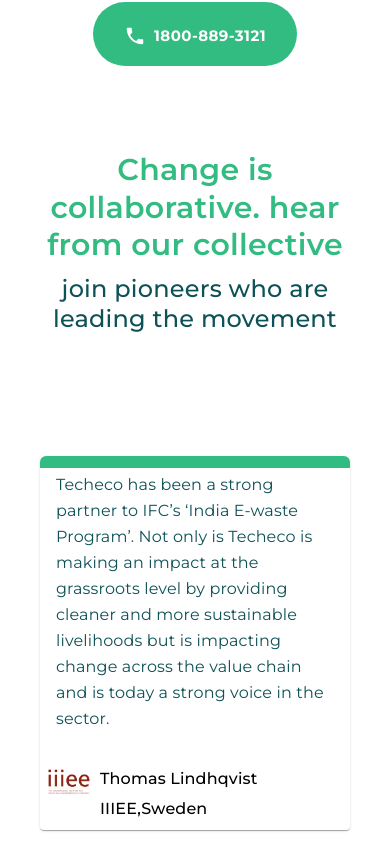
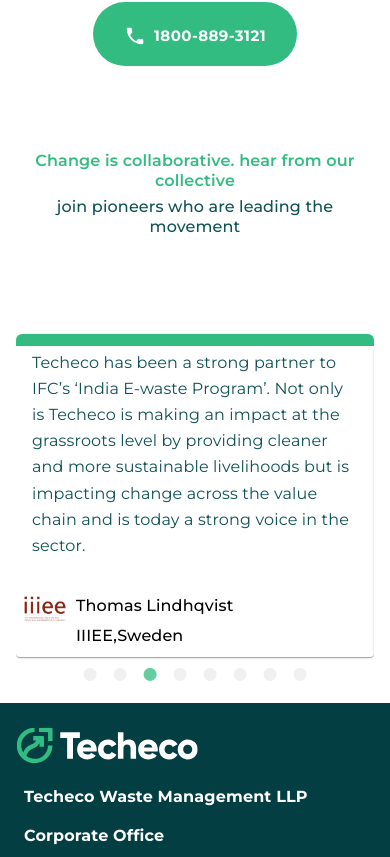
Before and after one commit to vipul-developer/techeco, a React (Create React App) app: page / in a window 390 px wide. Shown: the part 4846-5703 px from the top of the page. Built offline with nearby package versions, Linux system fonts and the light colour scheme.

Commit message:
Techeco Collaborative Page Done With Carousel Function Mobile Font Setup Done

```diff
--- a/src/Component/Home/Collaborative.js
+++ b/src/Component/Home/Collaborative.js
@@ -45,11 +45,11 @@
                 <Grid item xs={12}>
                     <Container fixed>
                         <Box sx={{textAlign:"center",margin:"85px 0px"}}>
-                            <Typography variant='body1' component="div" gutterBottom sx={{fontSize:"30px",fontFamily:"Montserrat",lineHeight:1.25,fontWeight:600,color:"#33bc82"}}>Change is collaborative. hear from our collective</Typography>
-                            <Typography variant='body1' component="div" gutterBottom sx={{fontSize:"24px",fontFamily:"Montserrat",lineHeight:1.25,fontWeight:500,color:"#0e5156"}}>join pioneers who are leading the movement</Typography>
+                            <Typography variant='body1' component="div" gutterBottom sx={{fontSize:{md:"30px"},fontFamily:"Montserrat",lineHeight:1.25,fontWeight:600,color:"#33bc82"}}>Change is collaborative. hear from our collective</Typography>
+                            <Typography variant='body1' component="div" gutterBottom sx={{fontSize:{md:"24px"},fontFamily:"Montserrat",lineHeight:1.25,fontWeight:500,color:"#0e5156"}}>join pioneers who are leading the movement</Typography>
                         </Box>
                         <Slider {...setting}>
-                            <Box sx={{display:"flex",borderRadius:"12px",boxShadow:"none",borderColor:"rgba(0, 0, 0, 0.2)",p:3}}>
+                            <Box sx={{display:"flex",borderRadius:"12px",boxShadow:"none",borderColor:"rgba(0, 0, 0, 0.2)",p:{md:3},}}>
                                 <Box sx={{display:"flex",minHeight:"12.2px",backgroundColor:"#33bc82",position:"relative",top:"12.2px",borderRadius:"6px 6px 0 0"}}/>
                                 <Card sx={{padding:{md:"32.5px 29.5px 17.3px 53.9px"}}}>
                                     <CardContent>
@@ -67,7 +67,7 @@
                                     </Box>
                                 </Card>
                             </Box>
-                            <Box sx={{display:"flex",borderRadius:"12px",boxShadow:"none",borderColor:"rgba(0, 0, 0, 0.2)",p:3}}>
+                            <Box sx={{display:"flex",borderRadius:"12px",boxShadow:"none",borderColor:"rgba(0, 0, 0, 0.2)",p:{md:3},}}>
                                 <Box sx={{display:"flex",minHeight:"12.2px",backgroundColor:"#0e5156",position:"relative",top:"12.2px",borderRadius:"6px 6px 0 0"}}/>
                                 <Card sx={{padding:{md:"32.5px 29.5px 17.3px 53.9px"}}}>
                                     <CardContent>
@@ -85,7 +85,7 @@
                                     </Box>
                                 </Card>
                             </Box>
-                            <Box sx={{display:"flex",borderRadius:"12px",boxShadow:"none",borderColor:"rgba(0, 0, 0, 0.2)",p:3}}>
+                            <Box sx={{display:"flex",borderRadius:"12px",boxShadow:"none",borderColor:"rgba(0, 0, 0, 0.2)",p:{md:3},}}>
                                 <Box sx={{display:"flex",minHeight:"12.2px",backgroundColor:"#33bc82",position:"relative",top:"12.2px",borderRadius:"6px 6px 0 0"}}/>
                                 <Card sx={{padding:{md:"32.5px 29.5px 17.3px 53.9px"}}}>
                                     <CardContent>
@@ -103,7 +103,7 @@
                                     </Box>
                                 </Card>
                             </Box>
-                            <Box sx={{display:"flex",borderRadius:"12px",boxShadow:"none",borderColor:"rgba(0, 0, 0, 0.2)",p:3}}>
+                            <Box sx={{display:"flex",borderRadius:"12px",boxShadow:"none",borderColor:"rgba(0, 0, 0, 0.2)",p:{md:3},}}>
                                 <Box sx={{display:"flex",minHeight:"12.2px",backgroundColor:"#0e5156",position:"relative",top:"12.2px",borderRadius:"6px 6px 0 0"}}/>
                                 <Card sx={{padding:{md:"32.5px 29.5px 17.3px 53.9px"}}}>
                                     <CardContent>
@@ -121,7 +121,7 @@
                                     </Box>
                                 </Card>
                             </Box>
-                            <Box sx={{display:"flex",borderRadius:"12px",boxShadow:"none",borderColor:"rgba(0, 0, 0, 0.2)",p:3}}>
+                            <Box sx={{display:"flex",borderRadius:"12px",boxShadow:"none",borderColor:"rgba(0, 0, 0, 0.2)",p:{md:3},}}>
                                 <Box sx={{display:"flex",minHeight:"12.2px",backgroundColor:"#33bc82",position:"relative",top:"12.2px",borderRadius:"6px 6px 0 0"}}/>
                                 <Card sx={{padding:{md:"32.5px 29.5px 17.3px 53.9px"}}}>
                                     <CardContent>
@@ -139,7 +139,7 @@
                                     </Box>
                                 </Card>
                             </Box>
-                            <Box sx={{display:"flex",borderRadius:"12px",boxShadow:"none",borderColor:"rgba(0, 0, 0, 0.2)",p:3}}>
+                            <Box sx={{display:"flex",borderRadius:"12px",boxShadow:"none",borderColor:"rgba(0, 0, 0, 0.2)",p:{md:3},}}>
                                 <Box sx={{display:"flex",minHeight:"12.2px",backgroundColor:"#0e5156",position:"relative",top:"12.2px",borderRadius:"6px 6px 0 0"}}/>
                                 <Card sx={{padding:{md:"32.5px 29.5px 17.3px 53.9px"}}}>
                                     <CardContent>
@@ -157,7 +157,7 @@
                                     </Box>
                                 </Card>
                             </Box>
-                            <Box sx={{display:"flex",borderRadius:"12px",boxShadow:"none",borderColor:"rgba(0, 0, 0, 0.2)",p:3}}>
+                            <Box sx={{display:"flex",borderRadius:"12px",boxShadow:"none",borderColor:"rgba(0, 0, 0, 0.2)",p:{md:3},}}>
                                 <Box sx={{display:"flex",minHeight:"12.2px",backgroundColor:"#33bc82",position:"relative",top:"12.2px",borderRadius:"6px 6px 0 0"}}/>
                                 <Card sx={{padding:{md:"32.5px 29.5px 17.3px 53.9px"}}}>
                                     <CardContent>
@@ -175,7 +175,7 @@
                                     </Box>
                                 </Card>
                             </Box>
-                            <Box sx={{display:"flex",borderRadius:"12px",boxShadow:"none",borderColor:"rgba(0, 0, 0, 0.2)",p:3}}>
+                            <Box sx={{display:"flex",borderRadius:"12px",boxShadow:"none",borderColor:"rgba(0, 0, 0, 0.2)",p:{md:3},}}>
                                 <Box sx={{display:"flex",minHeight:"12.2px",backgroundColor:"#0e5156",position:"relative",top:"12.2px",borderRadius:"6px 6px 0 0"}}/>
                                 <Card sx={{padding:{md:"32.5px 29.5px 17.3px 53.9px"}}}>
                                     <CardContent>
```
